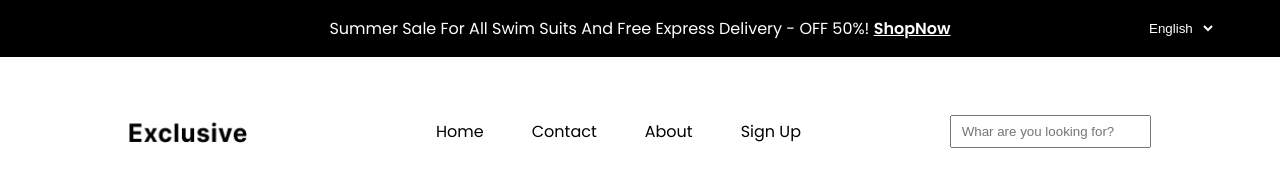
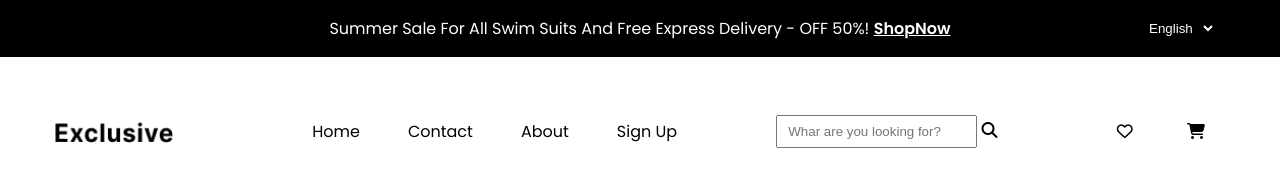
Before and after one commit to theshoxjaxon/exclusiveStore, a plain HTML site: page index.html in a window 1280 px wide. Drawn offline with Linux system fonts and the light colour scheme.

```diff
--- a/index.html
+++ b/index.html
@@ -4,6 +4,9 @@
 <head>
   <meta charset="UTF-8" />
   <meta name="viewport" content="width=device-width, initial-scale=1.0" />
+  <link rel="stylesheet" href="https://cdnjs.cloudflare.com/ajax/libs/font-awesome/6.5.1/css/all.min.css"
+    integrity="sha512-DTOQO9RWCH3ppGqcWaEA1BIZOC6xxalwEsw9c2QQeAIftl+Vegovlnee1c9QX4TctnWMn13TZye+giMm8e2LwA=="
+    crossorigin="anonymous" referrerpolicy="no-referrer" />
   <link rel="icon" href="./images/siteLogo.svg" />
   <link rel="stylesheet" href="./css/main.css" />
   <title>Exclusive Sore</title>
@@ -27,19 +30,27 @@
     </div>
     <div class="container site--header__container">
       <nav class="site--nav">
-        <a class="site--nav__link" href="./index.html">
+        <a class="site--nav__linkImg" href="./index.html">
           <img class="site--nav__logo" src="./images/logo.png" alt="Site Logo" width="118" height="24">
         </a>
         <ul class="site--nav__list">
-          <li class="site--nav__item">Home</li>
-          <li class="site--nav__item">Contact</li>
-          <li class="site--nav__item">About</li>
-          <li class="site--nav__item">Sign Up</li>
+          <li class="site--nav__item"><a class="site--nav__link" href="#">Home</a></li>
+          <li class="site--nav__item"><a class="site--nav__link" href="#">Contact</a></li>
+          <li class="site--nav__item"><a class="site--nav__link" href="#">About</a></li>
+          <li class="site--nav__item"><a class="site--nav__link" href="#">Sign Up</a></li>
         </ul>
-        <form>
+        <form class="site--nav__form">
           <input class="site--nav__input" type="search" placeholder="Whar are you looking for?">
+          <i class="fa-solid fa-magnifying-glass"></i>
         </form>
+        <div class="wrapper">
+          <button class="btn btn__nav" style="margin-right: 10px;"><i class="fa-regular fa-heart"></i></button>
+          <button class="btn btn__nav"><i class="fa-solid fa-cart-shopping"></i></button>
+        </div>
       </nav>
+      <div class="hero">
+
+      </div>
     </div>
   </header>
   <!-- ! MAIN SECTION -->
--- a/scss/_general.scss
+++ b/scss/_general.scss
@@ -3,7 +3,7 @@
   box-sizing: border-box;
 }
 body {
-  font-family: 'Poppins';
+  font-family: "Poppins";
   margin: 0;
   padding: 0;
 }
@@ -12,9 +12,11 @@ img {
   height: auto;
   vertical-align: middle;
 }
-ul,li,a {
+ul,
+li,
+a {
   list-style: none;
-  text-decoration: transparent;
+  text-decoration: none;
 }
 .visually-hidden {
   clip: rect(0 0 0 0);
@@ -25,3 +27,7 @@ ul,li,a {
   white-space: nowrap;
   width: 1px;
 }
+.fa-solid:hover {
+  transition: all 0.3s ease;
+  scale: 1.6;
+}
--- a/scss/blocks/_button.scss
+++ b/scss/blocks/_button.scss
@@ -1,11 +1,24 @@
 .btn {
-    &--language{
+    &--language {
         position: absolute;
         right: 5%;
         padding: 2px;
         border: none;
         background-color: #0000;
         color: white;
-
+    }
+    &__nav {
+        display: inline-block;
+        padding: 10px 20px;
+        background-color: transparent;
+        color: black;
+        border: none;
+        border-radius: 5px;
+        font-size: 16px;
+        cursor: e-resiza;
+        transition: all 0.3s ease;
+    }
+    &__nav:hover {
+        transform: scale(1.6);
     }
 }
--- a/scss/blocks/_site--nav.scss
+++ b/scss/blocks/_site--nav.scss
@@ -1,10 +1,12 @@
 .site--nav {
     display: flex;
-    justify-content: space-around;
+    justify-content: space-between;
     text-align: center;
     align-items: center;
     margin-top: 96px;
     padding: 7px 0px;
+    margin-bottom: 48px;
+
     &__list {
         display: flex;
         align-items: center;
@@ -13,6 +15,10 @@
     &__item + &__item {
         margin-left: 48px;
     }
+    &__link {
+        color: black;
+        font-family: "Poppins";
+    }
     &__input {
         padding: 7px 10px;
     }
```
Also changed, not shown: css/main.css, 1 other file.
